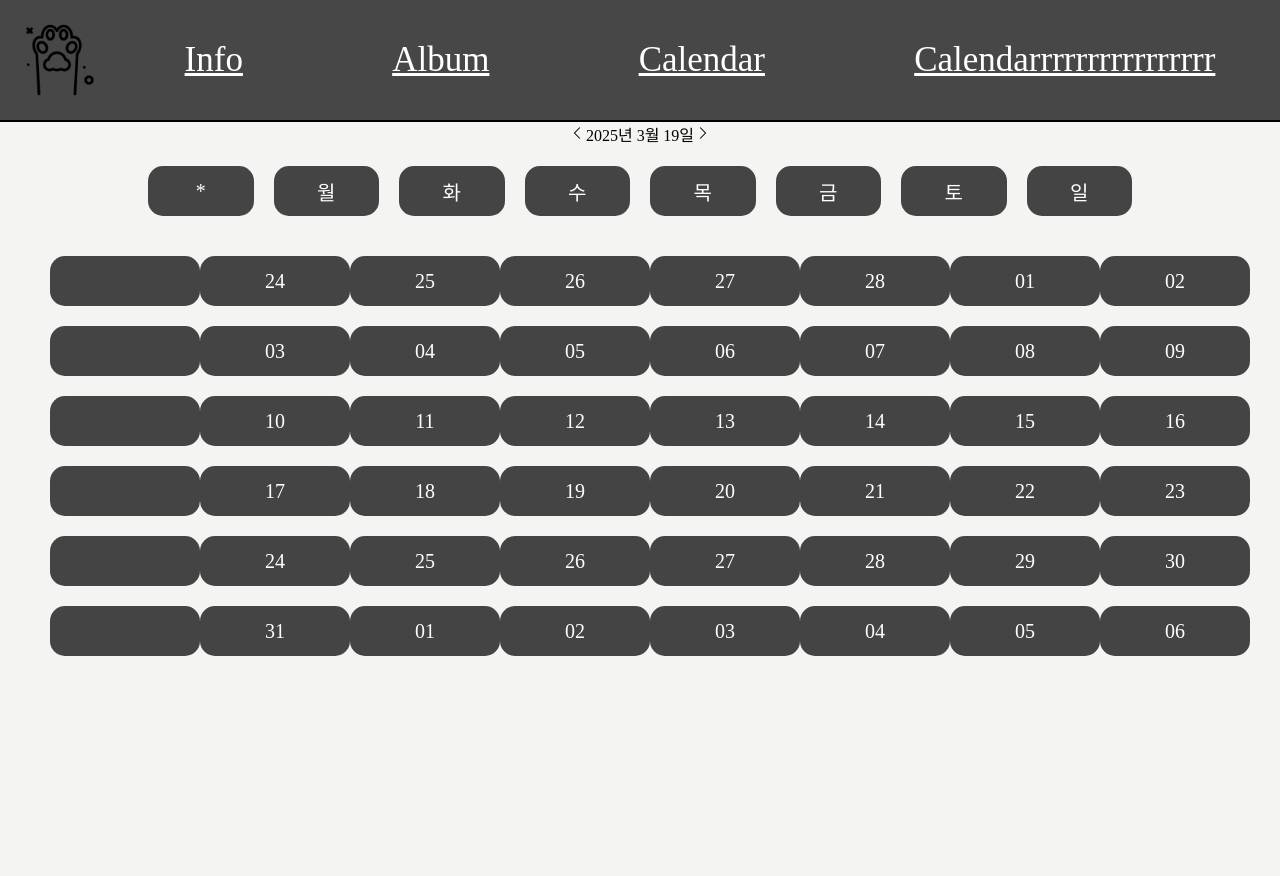
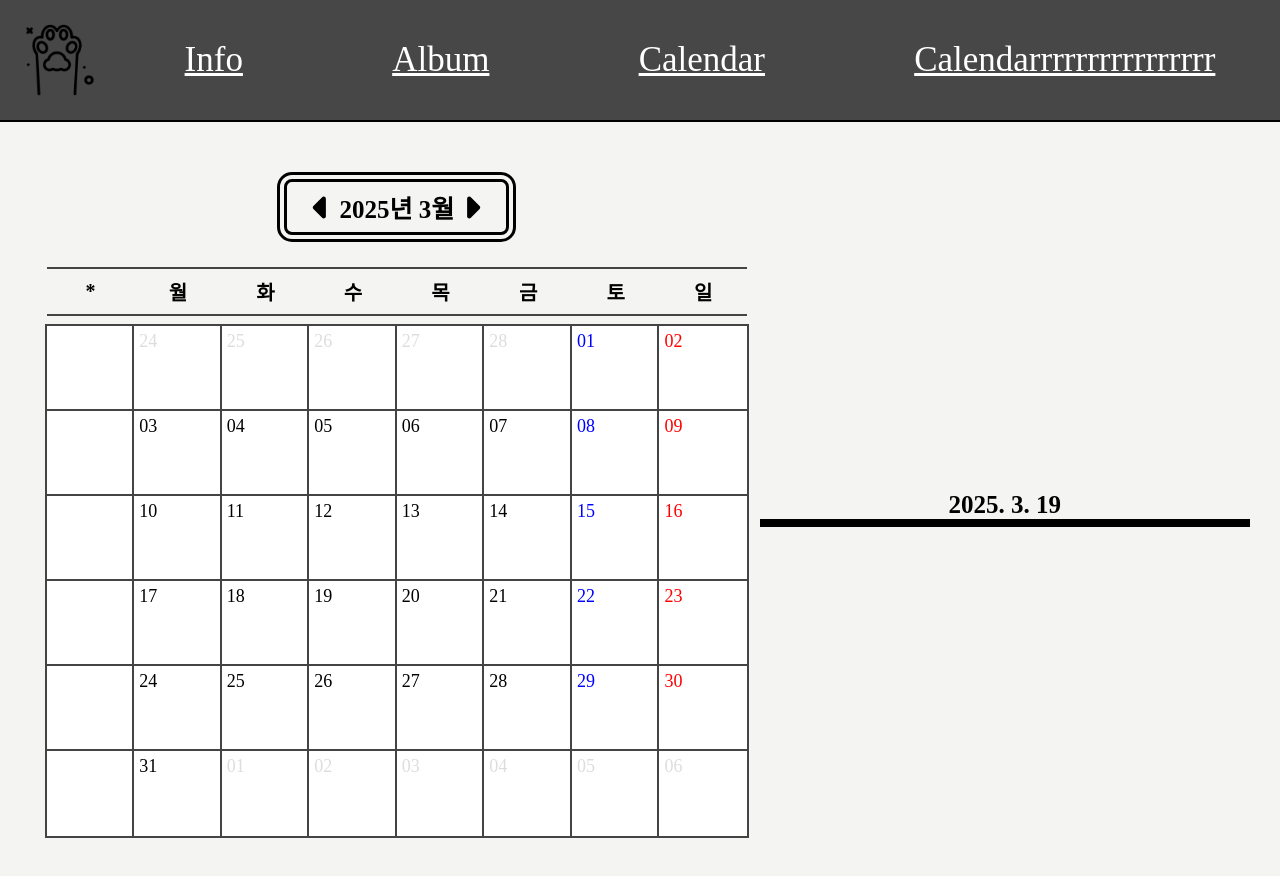
Before and after one commit to k-hanseul/khs_pj_1, a React (Create React App) app: page /calendar in a window 1280 px wide. Shown: the top 876 px of the page. Before the commit the page ends 800 px from the top, so only its background shows below. Built offline with nearby package versions, Linux system fonts and the light colour scheme; a web font is replaced by a local one.

Commit message:
20250323-khs-2: calendar

```diff
--- a/src/components/calendar/Calendar.jsx
+++ b/src/components/calendar/Calendar.jsx
@@ -1,9 +1,8 @@
 import React, { useState, useEffect, useLayoutEffect } from 'react'
 import style from './CalendarStyle.module.css'
-// import { format, eachDayOfInterval, startOfMonth , endOfMonth, lastDayOfMonth  } from 'date-fns';
-import { startOfMonth, endOfMonth, startOfWeek, endOfWeek, eachDayOfInterval, format, getDay, addDays } from "date-fns";
-import { LiaAngleLeftSolid } from "react-icons/lia";
-import { LiaAngleRightSolid } from "react-icons/lia";
+import { startOfMonth, endOfMonth, startOfWeek, endOfWeek, format, addDays, isSaturday, isSunday, addMonths, subMonths } from "date-fns";
+import { FaCaretLeft, FaCaretRight } from "react-icons/fa6";
+
 
 const RenderDay = ({ currDate }) => {
 
@@ -21,8 +20,16 @@ const RenderDay = ({ currDate }) => {
     while (startDay <= endDay) {
         for (let i = 0; i < 8; i++) {
             daysInWeek.push(
-                <div className={style.col}>
-                    {i!==0 ? format(startDay, 'dd') : ''}
+                <div className={style.item} style={{
+                    color: format(currDate, "M") !== format(startDay, "M")
+                        ? "#ddd"
+                        : isSunday(startDay)
+                            ? "red"
+                            : isSaturday(startDay)
+                                ? "blue"
+                                : "#000",
+                }} key={i}>
+                    {i !== 0 ? format(startDay, 'dd') : ''}
 
                 </div>
             )
@@ -30,7 +37,7 @@ const RenderDay = ({ currDate }) => {
         }
 
         daysInMonth.push(daysInWeek);
-        console.log("### daysInWeek: " + daysInWeek.toString());
+        // console.log("### daysInWeek: " + daysInWeek.toString());
         daysInWeek = [];
     }
 
@@ -45,18 +52,32 @@ function Calendar() {
     const [currDate, setCurrDate] = useState(new Date());
     const week = ["*", "월", "화", "수", "목", "금", "토", "일"];
 
+    const handlePrevMonth = () => {
+        // 이전 달로 이동
+        setCurrDate(subMonths(currDate, 1));
+
+    };
+
+    const handleNextMonth = () => {
+        // 다음 달로 이동
+        setCurrDate(addMonths(currDate, 1));
+
+    };
+
     return (
         <div className={style.calendar}>
-            <div>
-                <LiaAngleLeftSolid />
-                {format(currDate, "yyyy")}년 {format(currDate, "M")}월 {format(currDate, "dd")}일
-                <LiaAngleRightSolid />
+
+            <div className={style.calendar_section_t1}>
+                <div className={style.calendar_header}>
+                    <FaCaretLeft size={35} onClick={handlePrevMonth} />
+                    {format(currDate, "yyyy")}년 {format(currDate, "M")}월
+                    <FaCaretRight size={35} onClick={handleNextMonth} />
                 </div>
 
                 <div className={style.calendar_week}>
                     {
                         week.map((w, i) => (
-                        <div className={style.col}>
+                            <div className={style.item} key={w}>
                                 {w}
                             </div>
                         ))
@@ -66,6 +87,17 @@ function Calendar() {
                 <RenderDay
                     currDate={currDate}
                 />
+
+            </div>
+            <div className={style.calendar_section_t2}>
+                <div className={style.title}>
+                    {format(currDate, "yyyy")}. {format(currDate, "M")}. {format(currDate, "dd")}
+                </div>
+                <div className={style.todo}>
+                </div>
+                <div className={style.memo}>
+                </div>
+            </div>
         </div>
     )
 };
--- a/src/components/calendar/CalendarStyle.module.css
+++ b/src/components/calendar/CalendarStyle.module.css
@@ -1,65 +1,109 @@
 .calendar {
-    /* width: 100vw; */
-    width: 80vw;
+    width: 95vw;
     margin: auto;
-    /* background-color: #F4F4F2; */
-    /* #f5f5f5; */
+    display: flex;
 }
 
 .calendar_section_t1 {
-    /* background-color: rgb(91, 119, 161); */
-    /* width: 85%; */
-    width: 80vw;
+    width: 60%;
     margin: auto;
 
-    /* width: 100%; */
-    padding: 70px 0 70px 0;
-    display: inline-grid;
+    padding: 50px 0 50px 0;
     justify-items: center;
     align-items: center;
 }
 
 .calendar_header {
+    width: 30%;
+    height: 50px;
 
+    display: flex;
+    align-items: center;
+    justify-content: center;
+
+    border: double 10px;
+    border-radius: 15px;
+    margin-bottom: 25px;
+
+    font-size: 25px;
+    font-weight: bold;
 }
 
 .calendar_week {
-    display: flex;
+    width: 100%;
+    display: grid;
+    grid-template-columns: repeat(8, 12%);
     justify-content: center;
-    padding: 10px;
 
-    .col {
-        width: 150px;
-        height: 50px;
-        margin: 10px;
+    .item {
+        height: 45px;
         font-size: 20px;
-        color: rgb(255, 255, 255);
-        background-color: rgb(68, 68, 68);
-        /* border-radius: 10px; */
-        /* border: 2px solid rgba(100, 100, 100, .5); */
-        border-radius: 15px;
+        font-weight: bold;
         align-content: center;
-
+        border-top: 2px solid rgb(68, 68, 68);
+        border-bottom: 2px solid rgb(68, 68, 68);
     }
 }
 
 .calendar_day {
+    width: 100%;
     display: grid;
+    grid-template-columns: repeat(8, 12%);
     justify-content: center;
     padding: 10px;
-    grid-template-columns: repeat(8, 150px);
 
-    .col {
-        width: 150px;
-        height: 50px;
-        margin: 10px;
-        font-size: 20px;
-        color: rgb(255, 255, 255);
-        background-color: rgb(68, 68, 68);
-        /* border-radius: 10px; */
-        /* border: 2px solid rgba(100, 100, 100, .5); */
-        border-radius: 15px;
-        align-content: center;
+    .item {
+        height: 75px;
+        padding: 5px;
+        font-size: 18px;
+        background:white;
+        box-shadow:0 0 0 2px rgb(68, 68, 68);
+        text-align: left;
+    }
+}
+
+.calendar_section_t2 {
+    /* background-color: rgb(161, 145, 91);
+    width: 40%;
+    margin: auto;
+height: 100%;
+    padding: 50px 0 50px 0;
+    display: inline-grid;
+    justify-items: center;
+    align-items: center; */
+
+    width: 40%;
+    margin: auto;
+
+    padding: 50px 0 50px 0;
+    justify-items: center;
+    align-items: center;
+
+    .title {
+        font-size: 25px;
+        font-weight: bold;
+    }
+
+
+    .todo {
+        width: 100%;
+        height: 50%;
+        border: 2px solid black;
+
+
+        .check {
+
+        }
+
+        .text {
+
+        }
+    }
+
+    .memo {
+        width: 100%;
+        height: 50%;
+        border: 2px solid black;
 
     }
 }
```
Lines whose indentation alone changed are shown as unchanged.
